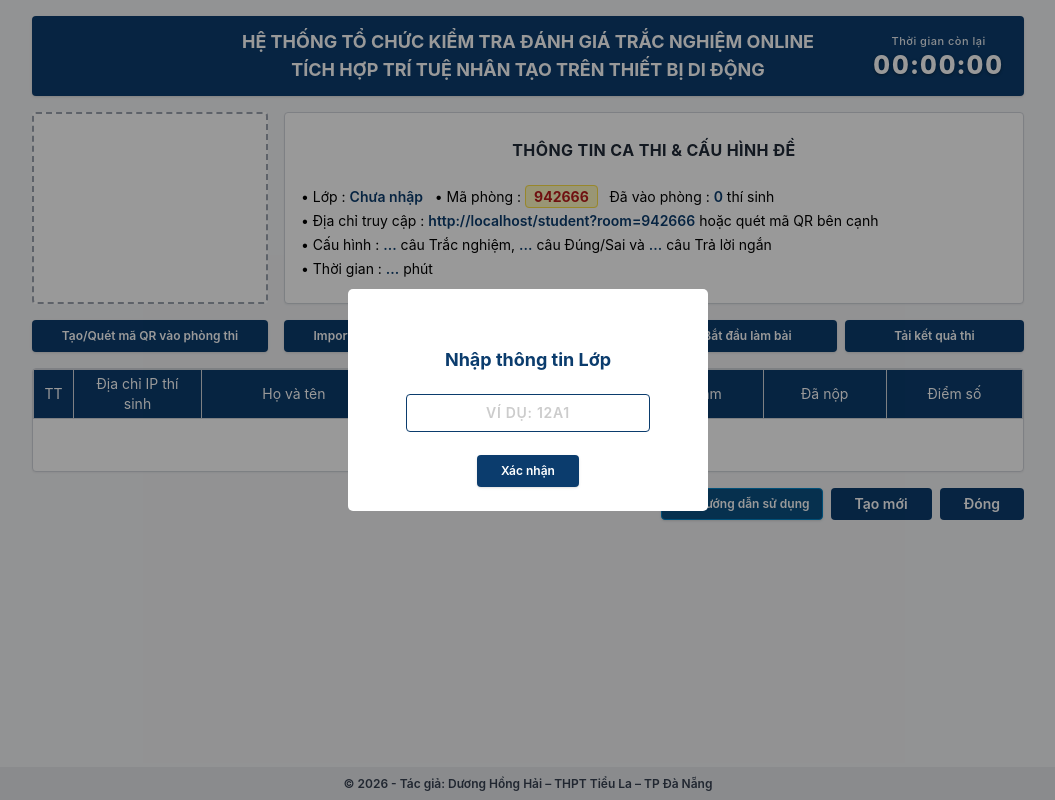
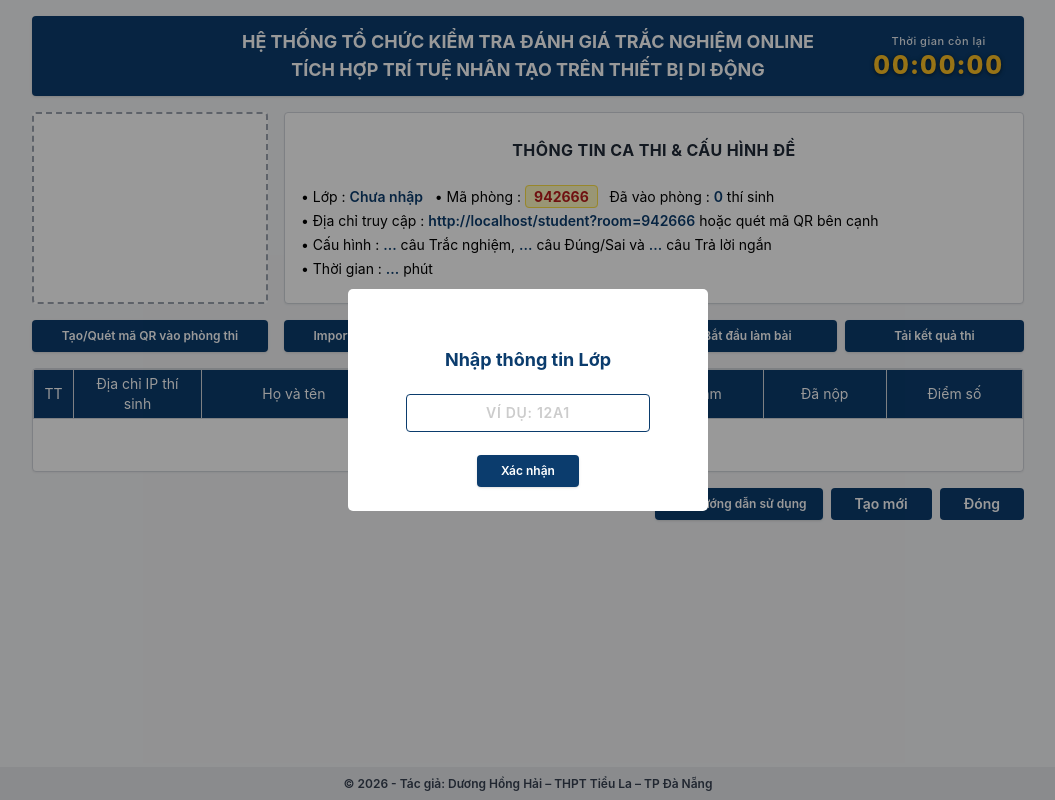
Before and after one commit to tieula/thithi-lan, a Flask app: page / in a window 1280 px wide. Shown: the whole page, without its empty margins (112-1167 px from the left). Run offline with Flask 3, Linux system fonts and the light colour scheme; data that the repository does not hold is empty.

Commit message:
Update index.html

```diff
--- a/templates/index.html
+++ b/templates/index.html
@@ -54,22 +54,23 @@
             margin-bottom: 1px;
             letter-spacing: 0.5px;
         }
+        /* SỐ ĐỒNG HỒ MÀU VÀNG CAM NỔI BẬT */
         .header-timer-digits {
             font-size: 26px;
             font-weight: 800;
             letter-spacing: 2px;
-            color: #ffffff;
+            color: #fbbf24; /* Vàng cam */
             line-height: 1.1;
             font-variant-numeric: tabular-nums;
-            text-shadow: 0 1px 3px rgba(0, 0, 0, 0.4);
+            text-shadow: 0 1px 4px rgba(0, 0, 0, 0.6);
         }
         .time-warning-text {
-            color: #ffb4b4 !important;
+            color: #ef4444 !important; /* Chuyển đỏ khi còn dưới 1 phút */
             animation: text-blink 1s infinite alternate;
         }
         @keyframes text-blink {
             from { opacity: 1; }
-            to { opacity: 0.5; }
+            to { opacity: 0.4; }
         }
     </style>
 </head>
@@ -148,7 +149,8 @@
 
         <!-- 3 NÚT DƯỚI CÙNG -->
         <div class="flex justify-end gap-2 mt-4">
-            <button onclick="showGuideModal()" class="bg-[#0B5082] hover:bg-[#083b61] text-white font-semibold py-1.5 px-3 rounded shadow text-xs flex items-center gap-1.5 transition cursor-pointer border border-sky-600">
+            <!-- NÚT HƯỚNG DẪN SỬ DỤNG: ĐỒNG MÀU NAVY -->
+            <button onclick="showGuideModal()" class="navy-btn font-semibold py-1.5 px-4 rounded shadow text-xs flex items-center gap-1.5 transition cursor-pointer">
                 <svg xmlns="http://www.w3.org/2000/svg" class="h-4 w-4" fill="none" viewBox="0 0 24 24" stroke="currentColor">
                     <path stroke-linecap="round" stroke-linejoin="round" stroke-width="2" d="M12 6.253v13m0-13C10.832 5.477 9.246 5 7.5 5S4.168 5.477 3 6.253v13C4.168 18.477 5.754 18 7.5 18s3.332.477 4.5 1.253m0-13C13.168 5.477 14.754 5 16.5 5c1.747 0 3.332.477 4.5 1.253v13C19.832 18.477 18.247 18 16.5 18c-1.746 0-3.332.477-4.5 1.253" />
                 </svg>
@@ -503,7 +505,7 @@
                 document.getElementById('displayNumSa').innerText = payload.num_sa;
                 document.getElementById('displayDuration').innerText = payload.duration;
 
-                // Đồng bộ sẵn thời gian lên đồng hồ góc phải
+                // Cập nhật sẵn thời gian lên đồng hồ góc phải
                 teacherSecondsLeft = payload.duration * 60;
                 updateTeacherTimerDisplay();
 
```
